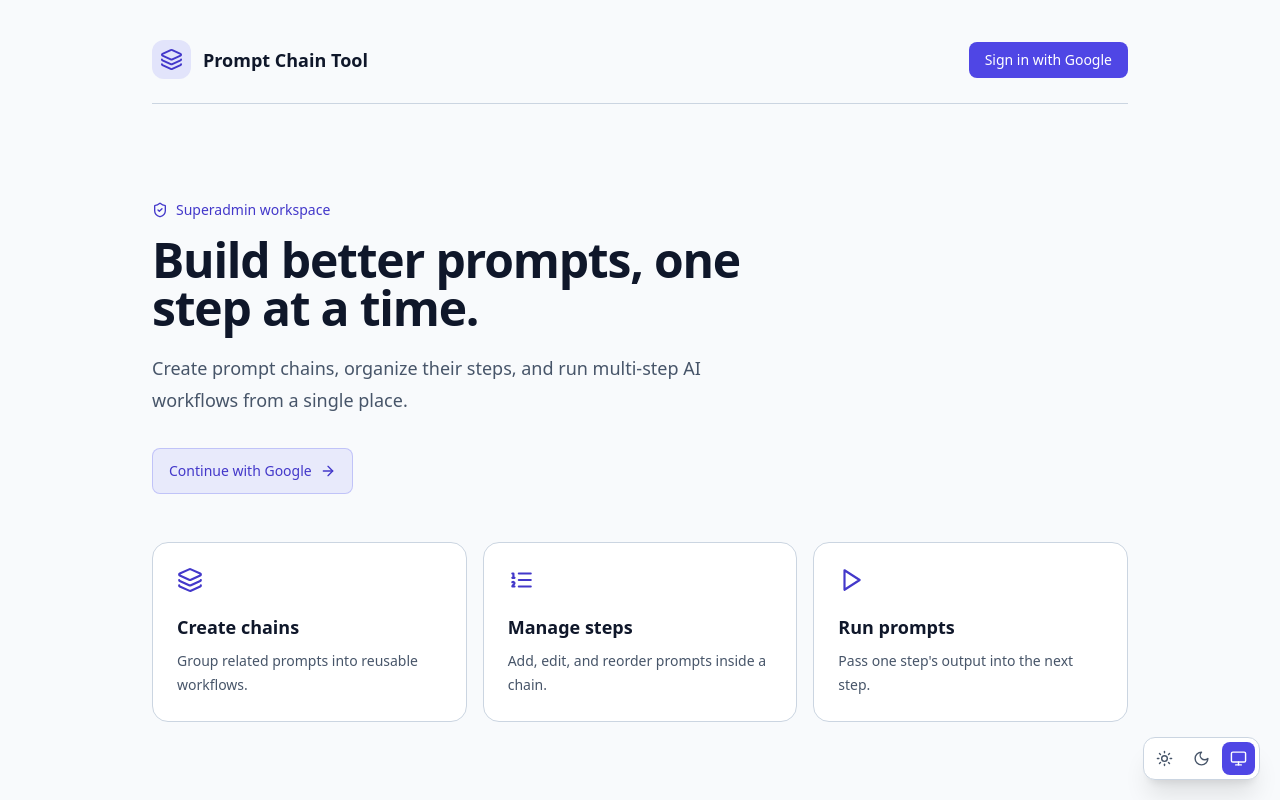
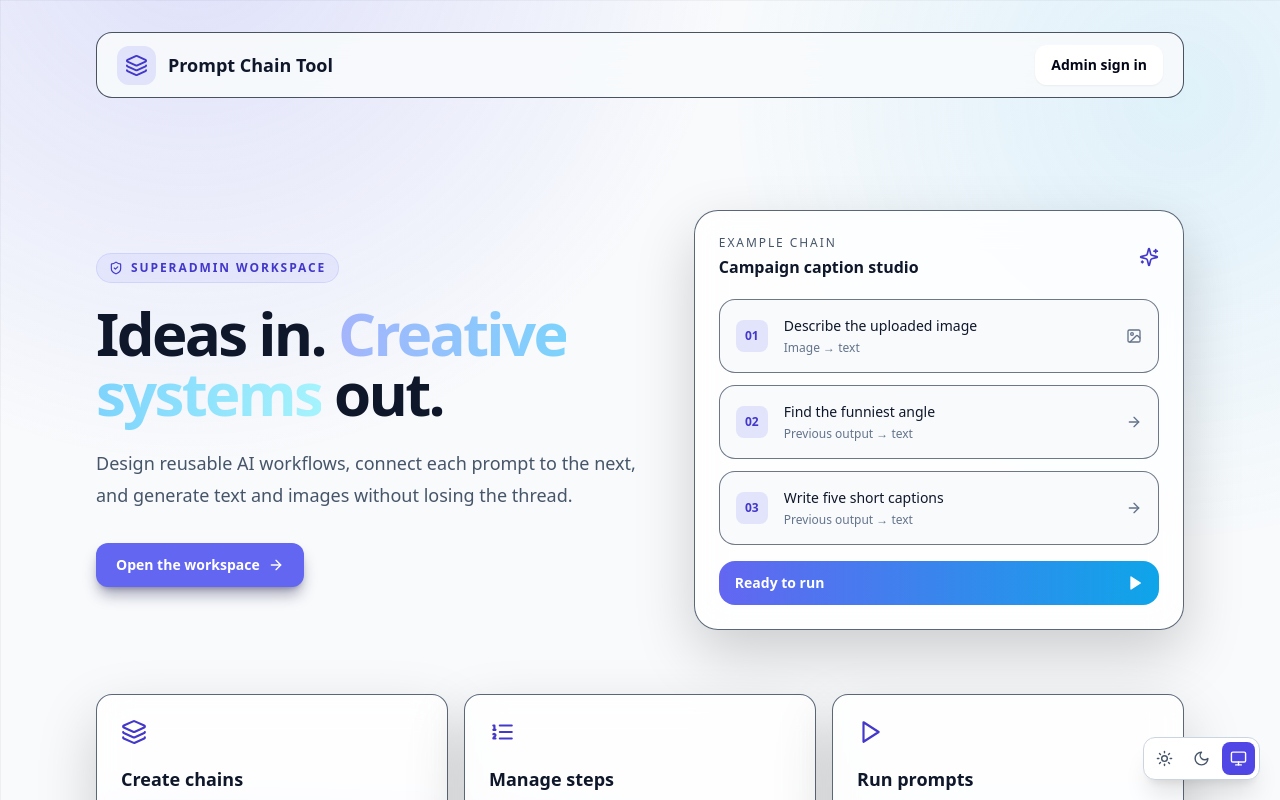
Before and after one commit to oyeprashar/prompt-chain-tool, a Next.js app: page / in a window 1280 px wide. Shown: the top 800 px of the page. Built offline with nearby package versions, Linux system fonts and the light colour scheme.

Commit message:
implemented everything

```diff
--- a/eslint.config.mjs
+++ b/eslint.config.mjs
@@ -5,7 +5,9 @@ import { FlatCompat } from "@eslint/eslintrc";
 const __dirname = dirname(fileURLToPath(import.meta.url));
 const compat = new FlatCompat({ baseDirectory: __dirname });
 
-export default [
+const config = [
   ...compat.extends("next/core-web-vitals", "next/typescript"),
   { ignores: [".next/**", "out/**", "build/**", "next-env.d.ts"] },
 ];
+
+export default config;
--- a/src/app/access-denied/page.tsx
+++ b/src/app/access-denied/page.tsx
@@ -10,7 +10,7 @@ export default function AccessDenied() {
         <h1 className="mt-5 text-2xl font-semibold">Superadmin access required</h1>
         <p className="mt-3 text-sm leading-6 text-slate-400">
           Your account is signed in, but it is not authorized to use this tool.
-          Ask an administrator to verify the profile's superadmin flag.
+          Ask an administrator to verify the profile&apos;s superadmin flag.
         </p>
         <div className="mt-6 flex justify-center gap-3">
           <Link href="/" className="rounded-lg border border-slate-700 px-4 py-2 text-sm">Home</Link>
--- a/src/app/api/chains/[id]/run/route.ts
+++ b/src/app/api/chains/[id]/run/route.ts
@@ -30,9 +30,9 @@ export async function POST(
   const { data: { user }, error: authError } = await supabase.auth.getUser();
   if (authError || !user) return NextResponse.json({ error: "Sign in required" }, { status: 401 });
 
-  const { data: profile, error: profileError } = await supabase
-    .from("profiles").select("is_superadmin").eq("id", user.id).single();
-  if (profileError || profile?.is_superadmin !== true) {
+  const { data: isSuperadmin, error: profileError } = await supabase
+    .rpc("is_prompt_chain_admin");
+  if (profileError || isSuperadmin !== true) {
     return NextResponse.json({ error: "Superadmin access required" }, { status: 403 });
   }
 
--- a/src/app/dashboard/chains/[id]/run-form.tsx
+++ b/src/app/dashboard/chains/[id]/run-form.tsx
@@ -32,7 +32,7 @@ export function RunForm({ chainId, disabled }: { chainId: string; disabled: bool
   return (
     <form onSubmit={run} className="mt-4 grid gap-4">
       <label className="text-sm">Starting input (optional if uploading an image)
-        <textarea name="input" rows={3} maxLength={10000} placeholder="Describe what you want the chain to work on..." className="mt-2 w-full rounded-lg border border-slate-700 bg-slate-950 px-3 py-2" />
+        <textarea name="input" rows={3} maxLength={10000} placeholder="Describe what you want the chain to work on..." className="mt-2 w-full rounded-xl border border-slate-700 bg-slate-950 px-3 py-2.5" />
       </label>
       <label className="text-sm">Image input (optional, first step only)
         <input name="image" type="file" accept="image/jpeg,image/png,image/webp" className="mt-2 block w-full text-sm text-slate-300" />
@@ -40,7 +40,7 @@ export function RunForm({ chainId, disabled }: { chainId: string; disabled: bool
       </label>
       {error ? <p role="alert" className="text-sm text-rose-300">{error}</p> : null}
       {success ? <p role="status" className="text-sm text-emerald-300">{success}</p> : null}
-      <button disabled={disabled || loading} type="submit" className="w-fit rounded-lg bg-indigo-600 px-4 py-2 text-sm font-medium hover:bg-indigo-500 disabled:cursor-not-allowed disabled:opacity-50">
+      <button disabled={disabled || loading} type="submit" className="w-fit rounded-xl bg-indigo-600 px-5 py-2.5 text-sm font-semibold hover:bg-indigo-500 disabled:cursor-not-allowed disabled:opacity-50">
         {loading ? "Running chain..." : "Run chain"}
       </button>
       {loading ? <p role="status" className="text-xs text-slate-400">Running each step in order. Keep this page open until the request finishes.</p> : null}
--- a/src/app/globals.css
+++ b/src/app/globals.css
@@ -4,13 +4,50 @@
 
 /* Default is dark. Light/system override existing Tailwind colors without
    changing any of the original pages or their layout. */
-:root { color-scheme: dark; }
+:root {
+  color-scheme: dark;
+  --page: #070a12;
+  --panel: rgba(15, 23, 42, 0.72);
+  --grid: rgba(148, 163, 184, 0.055);
+}
 html { min-height: 100%; }
-body { margin: 0; min-height: 100vh; }
+body {
+  margin: 0;
+  min-height: 100vh;
+  background-color: var(--page);
+  background-image:
+    radial-gradient(circle at 15% -10%, rgba(99, 102, 241, 0.18), transparent 34rem),
+    radial-gradient(circle at 92% 12%, rgba(14, 165, 233, 0.11), transparent 28rem),
+    linear-gradient(var(--grid) 1px, transparent 1px),
+    linear-gradient(90deg, var(--grid) 1px, transparent 1px);
+  background-size: auto, auto, 32px 32px, 32px 32px;
+  background-attachment: fixed;
+}
+
+button, a, input, textarea, select { transition: border-color 160ms ease, background-color 160ms ease, color 160ms ease, opacity 160ms ease, transform 160ms ease; }
+button:focus-visible, a:focus-visible, input:focus-visible, textarea:focus-visible, select:focus-visible {
+  outline: 2px solid #818cf8;
+  outline-offset: 2px;
+}
+input::placeholder, textarea::placeholder { color: #64748b; }
+
+.app-panel {
+  border: 1px solid rgba(51, 65, 85, 0.8);
+  background: var(--panel);
+  box-shadow: 0 24px 60px rgba(0, 0, 0, 0.18);
+  backdrop-filter: blur(16px);
+}
 
 html[data-resolved-theme="light"] { color-scheme: light; }
+html[data-resolved-theme="light"] {
+  --page: #f7f8fc;
+  --panel: rgba(255, 255, 255, 0.82);
+  --grid: rgba(15, 23, 42, 0.045);
+}
 html[data-resolved-theme="light"] body { background-color: #f8fafc !important; color: #0f172a !important; }
-html[data-resolved-theme="light"] .bg-slate-950 { background-color: #f8fafc !important; }
+html[data-resolved-theme="light"] .bg-slate-950,
+html[data-resolved-theme="light"] .bg-slate-950\/60,
+html[data-resolved-theme="light"] .bg-slate-950\/40 { background-color: rgba(248, 250, 252, 0.92) !important; }
 html[data-resolved-theme="light"] .bg-slate-900,
 html[data-resolved-theme="light"] .bg-slate-900\/60 { background-color: #fff !important; }
 html[data-resolved-theme="light"] .text-slate-100,
--- a/src/app/layout.tsx
+++ b/src/app/layout.tsx
@@ -23,7 +23,7 @@ export default function RootLayout({ children }: Readonly<{ children: React.Reac
   return (
     <html lang="en" suppressHydrationWarning>
       <head><script dangerouslySetInnerHTML={{ __html: themeScript }} /></head>
-      <body className="bg-slate-950 text-slate-100 antialiased">
+      <body className="bg-slate-950 text-slate-100 antialiased selection:bg-indigo-500/30">
         {children}
         <ThemeSwitcher />
       </body>
--- a/src/app/page.tsx
+++ b/src/app/page.tsx
@@ -1,5 +1,5 @@
 import Link from "next/link";
-import { ArrowRight, Layers3, ListOrdered, Play, ShieldCheck } from "lucide-react";
+import { ArrowRight, ImageIcon, Layers3, ListOrdered, Play, ShieldCheck, Sparkles } from "lucide-react";
 
 const features = [
   { title: "Create chains", description: "Group related prompts into reusable workflows.", icon: Layers3 },
@@ -10,30 +10,51 @@ const features = [
 export default async function Home({ searchParams }: { searchParams: Promise<{ error?: string }> }) {
   const { error } = await searchParams;
   return (
-    <main className="mx-auto min-h-screen max-w-5xl px-6 py-10">
-      <header className="flex items-center justify-between border-b border-slate-800 pb-6">
+    <main className="mx-auto min-h-screen max-w-6xl px-5 py-6 sm:px-8 sm:py-8">
+      <header className="flex items-center justify-between rounded-2xl border border-slate-800/80 bg-slate-950/40 px-4 py-3 backdrop-blur-xl sm:px-5">
         <div className="flex items-center gap-3">
           <div className="rounded-xl bg-indigo-500/15 p-2 text-indigo-300"><Layers3 size={23} /></div>
           <span className="text-lg font-semibold">Prompt Chain Tool</span>
         </div>
-        <Link href="/auth/sign-in" className="rounded-lg bg-indigo-600 px-4 py-2 text-sm font-medium hover:bg-indigo-500">
-          Sign in with Google
+        <Link href="/auth/sign-in" className="rounded-xl bg-white px-4 py-2.5 text-sm font-semibold text-slate-950 shadow-sm hover:-translate-y-0.5 hover:bg-indigo-50">
+          Admin sign in
         </Link>
       </header>
 
-      <section className="pb-12 pt-24">
-        <p className="mb-4 flex items-center gap-2 text-sm font-medium text-indigo-300"><ShieldCheck size={16} /> Superadmin workspace</p>
-        <h1 className="max-w-2xl text-4xl font-bold tracking-tight sm:text-5xl">Build better prompts, one step at a time.</h1>
-        <p className="mt-5 max-w-xl text-lg leading-8 text-slate-400">Create prompt chains, organize their steps, and run multi-step AI workflows from a single place.</p>
+      <section className="grid items-center gap-14 pb-16 pt-20 lg:grid-cols-[1.05fr_.95fr] lg:pt-28">
+        <div>
+        <p className="mb-5 inline-flex items-center gap-2 rounded-full border border-indigo-400/20 bg-indigo-400/10 px-3 py-1.5 text-xs font-semibold uppercase tracking-[0.16em] text-indigo-300"><ShieldCheck size={14} /> Superadmin workspace</p>
+        <h1 className="max-w-3xl text-5xl font-semibold leading-[1.04] tracking-[-0.045em] sm:text-6xl">Ideas in. <span className="bg-gradient-to-r from-indigo-300 via-sky-300 to-cyan-200 bg-clip-text text-transparent">Creative systems</span> out.</h1>
+        <p className="mt-6 max-w-xl text-lg leading-8 text-slate-400">Design reusable AI workflows, connect each prompt to the next, and generate text and images without losing the thread.</p>
         {error ? <p role="alert" className="mt-5 rounded-lg border border-rose-800 bg-rose-950/40 px-4 py-3 text-sm text-rose-200">Sign-in did not complete. Please try again.</p> : null}
-        <Link href="/auth/sign-in" className="mt-8 inline-flex items-center gap-2 rounded-lg border border-indigo-500/30 bg-indigo-500/10 px-4 py-3 text-sm text-indigo-200 hover:bg-indigo-500/20">
-          Continue with Google <ArrowRight size={16} />
+        <Link href="/auth/sign-in" className="mt-8 inline-flex items-center gap-2 rounded-xl bg-indigo-500 px-5 py-3 text-sm font-semibold text-white shadow-lg shadow-indigo-950/40 hover:-translate-y-0.5 hover:bg-indigo-400">
+          Open the workspace <ArrowRight size={16} />
         </Link>
+        </div>
+
+        <div className="app-panel relative rounded-3xl p-4 sm:p-6">
+          <div className="mb-5 flex items-center justify-between">
+            <div><p className="text-xs font-medium uppercase tracking-[0.16em] text-slate-400">Example chain</p><h2 className="mt-1 font-semibold">Campaign caption studio</h2></div>
+            <Sparkles className="text-indigo-300" size={20} />
+          </div>
+          <div className="space-y-3">
+            {["Describe the uploaded image", "Find the funniest angle", "Write five short captions"].map((step, index) => (
+              <div key={step} className="relative flex items-center gap-4 rounded-2xl border border-slate-700/70 bg-slate-950/60 p-4">
+                <span className="flex h-8 w-8 shrink-0 items-center justify-center rounded-lg bg-indigo-500/15 text-xs font-bold text-indigo-300">{String(index + 1).padStart(2, "0")}</span>
+                <div className="min-w-0 flex-1"><p className="text-sm font-medium">{step}</p><p className="mt-1 text-xs text-slate-500">{index === 0 ? "Image → text" : "Previous output → text"}</p></div>
+                {index === 0 ? <ImageIcon size={16} className="text-slate-500" /> : <ArrowRight size={16} className="text-slate-500" />}
+              </div>
+            ))}
+          </div>
+          <div className="mt-4 flex items-center justify-between rounded-2xl bg-gradient-to-r from-indigo-500 to-sky-500 px-4 py-3 text-white">
+            <span className="text-sm font-semibold">Ready to run</span><Play size={16} fill="currentColor" />
+          </div>
+        </div>
       </section>
 
-      <section className="grid gap-4 md:grid-cols-3">
+      <section className="grid gap-4 pb-12 md:grid-cols-3">
         {features.map(({ title, description, icon: Icon }) => (
-          <article key={title} className="rounded-2xl border border-slate-800 bg-slate-900/60 p-6">
+          <article key={title} className="app-panel rounded-2xl p-6">
             <Icon className="mb-5 text-indigo-300" size={26} />
             <h2 className="text-lg font-semibold">{title}</h2>
             <p className="mt-2 text-sm leading-6 text-slate-400">{description}</p>
```
Also changed, not shown: src/app/dashboard/chains/[id]/page.tsx (+23 -21 lines), src/app/dashboard/page.tsx (+24 -18 lines), src/lib/auth.ts (+5 -7 lines), next-env.d.ts, 1 other file (tests, documents, lock files or other folders).
